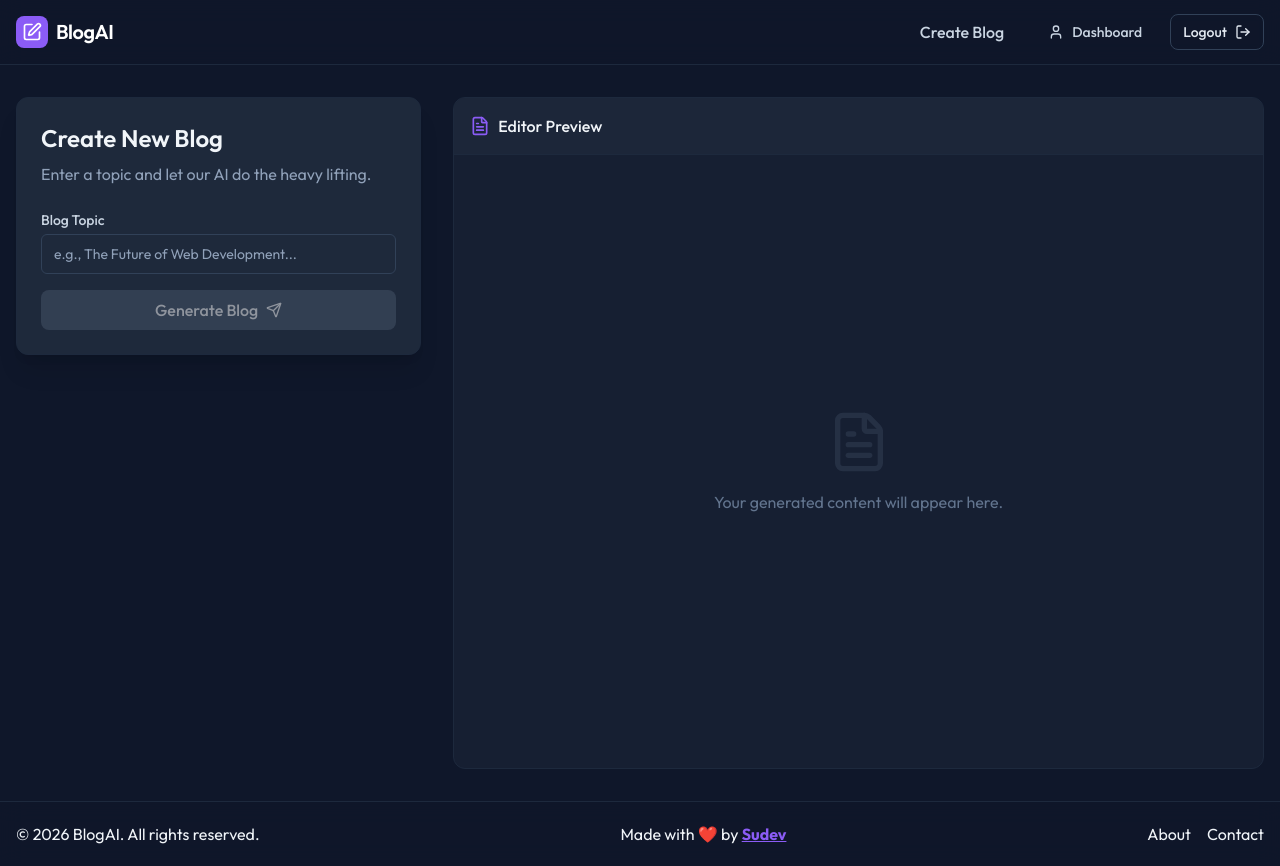
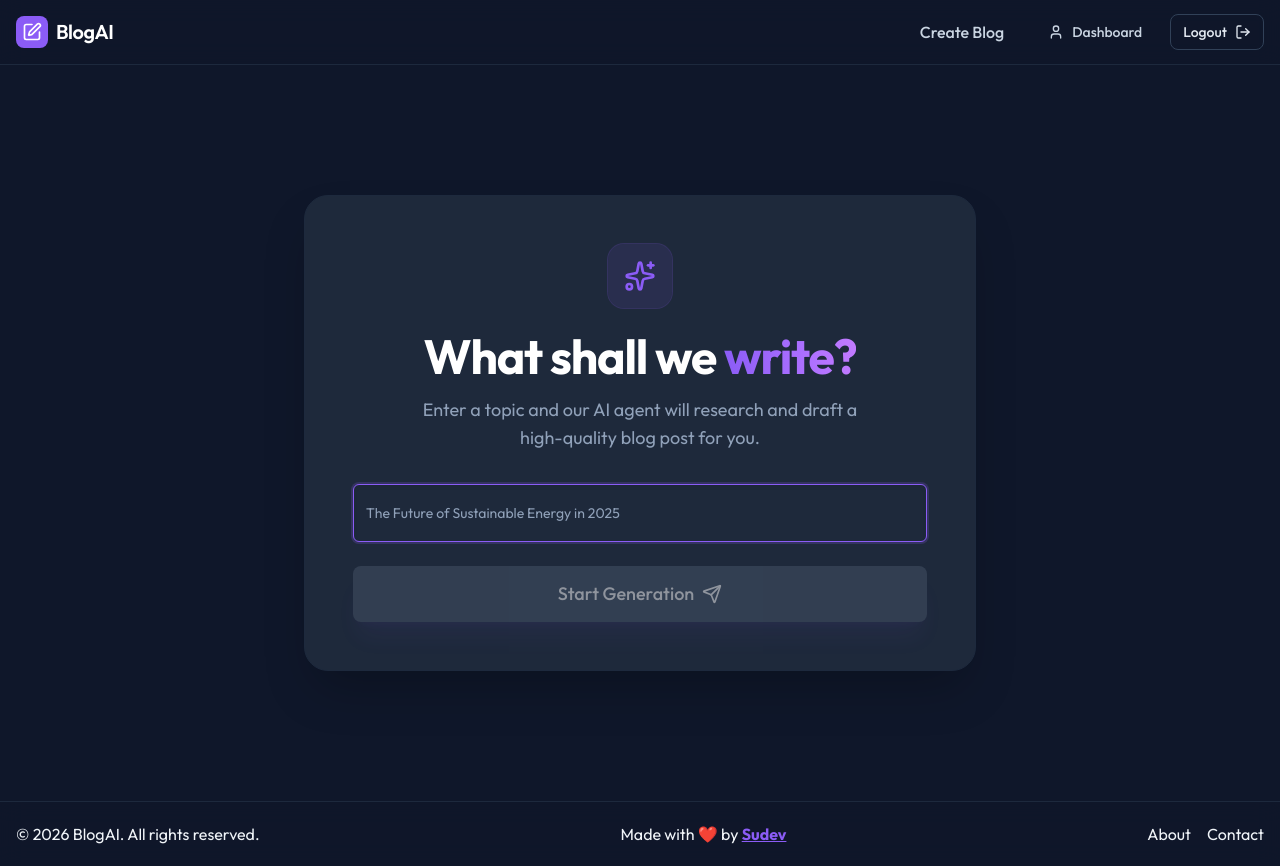
Before and after one commit to SudevOP1/BlogWritingAI, a React (Vite) app in the folder apps/frontend/: page /create-blog in a window 1280 px wide. Built offline with nearby package versions, Linux system fonts and the light colour scheme; sample sign-in values are in the browser's storage.

Commit message:
implemented core frontend functionality

```diff
--- a/apps/frontend/src/pages/BlogCreationPage.jsx
+++ b/apps/frontend/src/pages/BlogCreationPage.jsx
@@ -1,147 +1,100 @@
-import React, { useState } from "react";
+import { useState } from "react";
+import { useNavigate } from "react-router-dom";
 import Button from "../components/ui/Button";
 import Input from "../components/ui/Input";
-import { Send, Loader2, FileText, CheckCircle2 } from "lucide-react";
-import ReactMarkdown from "react-markdown";
-import remarkGfm from "remark-gfm";
-
-const mockMarkdown = `
-# This is a generated blog draft
-Welcome to your new blog! The AI is currently typing this out...
-
-## Key Points
-- AI is fast
-- Markdown is great
-- Tailwind makes things pretty
-
-### Here is some code
-\`\`\`javascript
-const hello = "world";
-console.log(hello);
-\`\`\`
-`;
+import { Send, Sparkles } from "lucide-react";
+import { useAuthContext } from "../context/AuthContext";
+import { useToastContext } from "../context/ToastContext";
 
 const BlogCreationPage = () => {
+  const { backendUrl, accessToken } = useAuthContext();
+  const { addToast } = useToastContext();
+  const navigate = useNavigate();
   const [topic, setTopic] = useState("");
-  const [isGenerating, setIsGenerating] = useState(false);
-  const [generatedContent, setGeneratedContent] = useState("");
-  const [currentStep, setCurrentStep] = useState("idle"); // idle, researching, outlining, drafting, done
+  const [isLoading, setIsLoading] = useState(false);
+  const [error, setError] = useState(null);
 
-  const handleGenerate = (e) => {
+  const handleGenerate = async (e) => {
     e.preventDefault();
     if (!topic) return;
 
-    setIsGenerating(true);
-    setCurrentStep("researching");
-    setGeneratedContent("");
+    setIsLoading(true);
+    setError(null);
 
-    // Mock generation process
-    setTimeout(() => setCurrentStep("outlining"), 2000);
-    setTimeout(() => setCurrentStep("drafting"), 4000);
-    setTimeout(() => {
-      setCurrentStep("done");
-      setIsGenerating(false);
-      setGeneratedContent(mockMarkdown);
-    }, 6000);
+    try {
+      const response = await fetch(`${backendUrl}/blogs/generate?topic=${encodeURIComponent(topic)}`, {
+        method: "POST",
+        headers: {
+          Authorization: `Bearer ${accessToken}`,
+        },
+      });
+
+      const data = await response.json();
+
+      if (!response.ok) {
+        throw new Error(data.error || "Failed to initialize blog generation");
+      }
+
+      const { blog_id } = data;
+      // Redirect to the detail page where progress is handled
+      navigate(`/blog/${blog_id}`);
+    } catch (error) {
+      console.error(error);
+      setError(error.message || "An unexpected error occurred");
+      addToast(error.message || "An unexpected error occurred", "error", 5);
+      setIsLoading(false);
+    }
   };
 
-  const steps = [
-    { id: "researching", label: "Researching topic" },
-    { id: "outlining", label: "Creating outline" },
-    { id: "drafting", label: "Drafting content" },
-  ];
-
   return (
-    <div className="container mx-auto px-4 py-8 h-[calc(100vh-4rem)]">
-      <div className="flex flex-col lg:flex-row gap-8 h-full">
-        {/* Left Panel: Input & Controls */}
-        <div className="w-full lg:w-1/3 flex flex-col gap-6">
-          <div className="bg-surface rounded-xl p-6 border border-slate-800 shadow-xl">
-            <h2 className="text-2xl font-semibold mb-2">Create New Blog</h2>
-            <p className="text-slate-400 mb-6">Enter a topic and let our AI do the heavy lifting.</p>
-
-            <form onSubmit={handleGenerate} className="space-y-4">
-              <div>
-                <label className="block text-sm font-medium text-slate-300 mb-1">Blog Topic</label>
-                <Input
-                  placeholder="e.g., The Future of Web Development..."
-                  value={topic}
-                  onChange={(e) => setTopic(e.target.value)}
-                  disabled={isGenerating}
-                />
-              </div>
-              <Button type="submit" className="w-full group" disabled={!topic || isGenerating} isLoading={isGenerating}>
-                {isGenerating ? "Generating..." : "Generate Blog"}
-                {!isGenerating && <Send className="ml-2 h-4 w-4 group-hover:translate-x-1 transition-transform" />}
-              </Button>
-            </form>
+    <div className="container mx-auto px-4 py-20 min-h-[calc(100vh-4rem)] flex items-center justify-center">
+      <div className="max-w-2xl w-full animate-in fade-in zoom-in duration-500">
+        <div className="bg-surface rounded-3xl p-8 lg:p-12 border border-slate-800 shadow-2xl space-y-8 relative overflow-hidden">
+          <div className="text-center space-y-4 relative z-10">
+            <div className="w-16 h-16 bg-primary/10 rounded-2xl flex items-center justify-center mx-auto mb-6 ring-1 ring-primary/20">
+              <Sparkles className="w-8 h-8 text-primary" />
+            </div>
+            <h1 className="text-4xl font-bold text-white tracking-tight sm:text-5xl">
+              What shall we{" "}
+              <span className="text-transparent bg-clip-text bg-gradient-to-r from-primary to-purple-400">write?</span>
+            </h1>
+            <p className="text-slate-400 text-lg max-w-md mx-auto">
+              Enter a topic and our AI agent will research and draft a high-quality blog post for you.
+            </p>
           </div>
 
-          {/* Progress Indicators */}
-          {(isGenerating || currentStep === "done") && (
-            <div className="bg-surface rounded-xl p-6 border border-slate-800 shadow-xl flex-1">
-              <h3 className="font-semibold mb-4 text-lg">Generation Progress</h3>
-              <div className="space-y-4">
-                {steps.map((step, idx) => {
-                  const stepIndex = steps.findIndex((s) => s.id === currentStep);
-                  const isPast = stepIndex > idx || currentStep === "done";
-                  const isCurrent = step.id === currentStep;
+          <form onSubmit={handleGenerate} className="space-y-6 relative z-10">
+            <div className="space-y-2">
+              <Input
+                placeholder="The Future of Sustainable Energy in 2025"
+                className="text-lg py-7 bg-slate-900/50 border-slate-700 focus:border-primary focus:ring-1 focus:ring-primary/20 transition-all shadow-inner rounded-2xl"
+                value={topic}
+                onChange={(e) => setTopic(e.target.value)}
+                disabled={isLoading}
+                autoFocus
+              />
+            </div>
 
-                  return (
-                    <div key={step.id} className="flex items-center space-x-3">
-                      <div
-                        className={`w-8 h-8 rounded-full flex items-center justify-center border-2
-                        ${
-                          isPast
-                            ? "border-green-500 bg-green-500/10"
-                            : isCurrent
-                              ? "border-primary bg-primary/10"
-                              : "border-slate-700"
-                        }`}
-                      >
-                        {isPast ? (
-                          <CheckCircle2 className="w-4 h-4 text-green-500" />
-                        ) : isCurrent ? (
-                          <Loader2 className="w-4 h-4 text-primary animate-spin" />
-                        ) : (
-                          <span className="text-slate-500 text-sm">{idx + 1}</span>
-                        )}
-                      </div>
-                      <span className={`text-sm ${isPast || isCurrent ? "text-slate-200" : "text-slate-500"}`}>{step.label}</span>
-                    </div>
-                  );
-                })}
+            <Button
+              type="submit"
+              className="w-full py-7 text-lg font-bold shadow-xl shadow-primary/10 rounded-2xl hover:scale-[1.01] active:scale-[0.99] transition group"
+              disabled={!topic || isLoading}
+              isLoading={isLoading}
+            >
+              {isLoading ? "Summoning AI Agent..." : "Start Generation"}
+              {!isLoading && <Send className="ml-2 h-5 w-5 group-hover:translate-x-1 group-hover:-translate-y-1 transition" />}
+            </Button>
+          </form>
+
+          {error && (
+            <div className="bg-red-500/10 border border-red-500/50 rounded-2xl p-5 text-red-400 text-sm animate-in fade-in slide-in-from-top-2 relative z-10">
+              <div className="flex items-center space-x-2 mb-1">
+                <div className="w-1.5 h-1.5 rounded-full bg-red-500" />
+                <span className="font-bold text-red-300 uppercase tracking-wider">Initialization Error</span>
               </div>
+              <p className="text-slate-300">{error}</p>
             </div>
           )}
-        </div>
-
-        {/* Right Panel: Output & Preview */}
-        <div className="w-full lg:w-2/3 flex flex-col bg-surface/50 rounded-xl border border-slate-800 overflow-hidden">
-          <div className="p-4 border-b border-slate-800 flex items-center justify-between bg-surface/80">
-            <div className="flex items-center space-x-2">
-              <FileText className="w-5 h-5 text-primary" />
-              <span className="font-medium">Editor Preview</span>
-            </div>
-            {currentStep === "done" && (
-              <Button size="sm" variant="outline">
-                Save Draft
-              </Button>
-            )}
-          </div>
-
-          <div className="flex-1 overflow-y-auto p-6 lg:p-10 custom-scrollbar">
-            {generatedContent ? (
-              <article className="markdown-body max-w-none">
-                <ReactMarkdown remarkPlugins={[remarkGfm]}>{generatedContent}</ReactMarkdown>
-              </article>
-            ) : (
-              <div className="h-full flex flex-col items-center justify-center text-slate-500 space-y-4">
-                <FileText className="w-16 h-16 opacity-20" />
-                <p>Your generated content will appear here.</p>
-              </div>
-            )}
-          </div>
         </div>
       </div>
     </div>
--- a/apps/frontend/src/pages/BlogDetailPage.jsx
+++ b/apps/frontend/src/pages/BlogDetailPage.jsx
@@ -1,13 +1,33 @@
-import React, { useState, useEffect } from "react";
+import { useState, useEffect } from "react";
 import { useParams, Link } from "react-router-dom";
-import { Heart, MessageSquare, Bookmark, ArrowLeft, Share2 } from "lucide-react";
+import { Heart, MessageSquare, Bookmark, ArrowLeft, Share2, FileText, CheckCircle2 } from "lucide-react";
 import ReactMarkdown from "react-markdown";
 import remarkGfm from "remark-gfm";
 import Button from "../components/ui/Button";
 import { Loader2 } from "lucide-react";
+import { useAuthContext } from "../context/AuthContext";
+import { useToastContext } from "../context/ToastContext";
+
+const steps = [
+  { id: "router", label: "Analyzing Topic" },
+  { id: "research", label: "Researching Topic" },
+  { id: "orchestrator", label: "Creating Outline" },
+  { id: "worker", label: "Drafting Sections" },
+  { id: "reducer", label: "Finalizing Content" },
+];
+
+const BlogDetailPage = () => {
+  const { blogId } = useParams();
+  const { backendUrl } = useAuthContext();
+  const [blog, setBlog] = useState(null);
+  const [isLoading, setIsLoading] = useState(true);
+  const [error, setError] = useState(null);
+  const [currentStep, setCurrentStep] = useState("idle");
+
+  const { addToast } = useToastContext();
 
   const mockBlog = {
-  id: "1",
+    blogId: "1",
     title: "The Future of Agentic AI in Software Engineering",
     content: `
 # Introduction to Agentic AI
@@ -41,31 +61,69 @@ Let's embrace the future!
     is_bookmarked: false,
   };
 
-const BlogDetailPage = () => {
-  const { id } = useParams();
-  const [blog, setBlog] = useState(null);
-  const [isLoading, setIsLoading] = useState(true);
-  const [isLiked, setIsLiked] = useState(false);
-  const [likesCount, setLikesCount] = useState(0);
+  useEffect(() => {
+    let ws = null;
+    let isMounted = true;
 
-  useEffect(() => {
-    // Simulate API fetch
-    const fetchBlog = async () => {
-      setIsLoading(true);
-      setTimeout(() => {
-        setBlog(mockBlog);
-        setIsLiked(mockBlog.is_liked);
-        setLikesCount(mockBlog.likes_count);
+    const connectToBlog = () => {
+      const wsUrl = backendUrl.replace(/^http/, "ws") + `/blogs/${blogId}`;
+      ws = new WebSocket(wsUrl);
+
+      ws.onmessage = (event) => {
+        if (!isMounted) return;
+        const data = JSON.parse(event.data);
+
+        if (data.type === "error") {
+          setError(data.error);
+          addToast(data.error, "error", 5);
           setIsLoading(false);
-      }, 800);
+          return;
+        }
+
+        if (data.type === "blog") {
+          setBlog(data.blog);
+          setIsLoading(false);
+
+          // Update current step based on status
+          if (data.blog.status && data.blog.status.startsWith("processing: ")) {
+            const node = data.blog.status.replace("processing: ", "");
+            setCurrentStep(node);
+          } else if (data.blog.status === "completed") {
+            setCurrentStep("done");
+          } else if (data.blog.status === "failed") {
+            setCurrentStep("idle");
+          }
+        }
+
+        if (data.blog?.is_generated) {
+          ws.close();
+        }
       };
-    fetchBlog();
-  }, [id]);
 
-  const toggleLike = () => {
-    setIsLiked(!isLiked);
-    setLikesCount((prev) => (isLiked ? prev - 1 : prev + 1));
+      ws.onerror = (err) => {
+        if (!isMounted) {
+          return;
+        }
+        console.error("WebSocket error:", err);
+        addToast("Failed to connect to the blog service.", "error", 5);
+        setError("Failed to connect to the blog service.");
+        setIsLoading(false);
       };
+
+      ws.onclose = () => {
+        console.log("WebSocket connection closed");
+      };
+    };
+
+    connectToBlog();
+
+    return () => {
+      isMounted = false;
+      if (ws) {
+        ws.close();
+      }
+    };
+  }, [blogId, backendUrl, addToast]);
 
   if (isLoading) {
     return (
@@ -75,8 +133,113 @@ const BlogDetailPage = () => {
     );
   }
 
+  if (error) {
+    return (
+      <div className="flex flex-col justify-center items-center h-[calc(100vh-4rem)] text-center px-4">
+        <div className="bg-red-500/10 border border-red-500/50 rounded-xl p-6 max-w-md">
+          <h2 className="text-xl font-bold text-red-400 mb-2">Error Loading Blog</h2>
+          <p className="text-slate-400">{error}</p>
+          <Link to="/" className="mt-6 inline-block text-primary hover:underline">
+            Back to Home
+          </Link>
+        </div>
+      </div>
+    );
+  }
+
   if (!blog) return <div className="text-center py-20">Blog not found</div>;
 
+  // Show generating UI if not finished
+  if (!blog.is_generated) {
+    return (
+      <div className="container mx-auto px-4 py-8 min-h-[calc(100vh-4rem)]">
+        <Link to="/" className="inline-flex items-center text-slate-400 hover:text-white mb-6 transition-colors">
+          <ArrowLeft className="w-4 h-4 mr-2" />
+          Back to Feed
+        </Link>
+
+        <div className="flex flex-col lg:flex-row gap-8">
+          {/* Left Panel: Progress */}
+          <div className="w-full lg:w-1/3 flex flex-col gap-6">
+            <div className="bg-surface rounded-xl p-6 border border-slate-800 shadow-xl">
+              <h2 className="text-2xl font-semibold mb-2">Generating Blog</h2>
+              <p className="text-slate-400 mb-6">AI is crafting your masterpiece. This might take a minute.</p>
+
+              <div className="space-y-2">
+                <label className="text-sm font-medium text-slate-400 uppercase tracking-wider">Topic</label>
+                <p className="text-white font-medium bg-slate-800/50 p-3 rounded-lg border border-slate-700/50">{blog.topic}</p>
+              </div>
+            </div>
+
+            {/* Progress Indicators */}
+            <div className="bg-surface rounded-xl p-6 border border-slate-800 shadow-xl">
+              <h3 className="font-semibold mb-4 text-lg">Generation Progress</h3>
+              <div className="space-y-4">
+                {steps.map((step, idx) => {
+                  const stepIndex = steps.findIndex((s) => s.id === currentStep);
+                  const isPast = stepIndex > idx || currentStep === "done";
+                  const isCurrent = step.id === currentStep;
+
+                  return (
+                    <div key={step.id} className="flex items-center space-x-3">
+                      <div
+                        className={`w-8 h-8 rounded-full flex items-center justify-center border-2
+                        ${
+                          isPast
+                            ? "border-green-500 bg-green-500/10"
+                            : isCurrent
+                              ? "border-primary bg-primary/10"
+                              : "border-slate-700"
+                        }`}
+                      >
+                        {isPast ? (
+                          <CheckCircle2 className="w-4 h-4 text-green-500" />
+                        ) : isCurrent ? (
+                          <Loader2 className="w-4 h-4 text-primary animate-spin" />
+                        ) : (
+                          <span className="text-slate-500 text-sm">{idx + 1}</span>
+                        )}
+                      </div>
+                      <span className={`text-sm ${isPast || isCurrent ? "text-slate-200" : "text-slate-500"}`}>{step.label}</span>
+                    </div>
+                  );
+                })}
+              </div>
+            </div>
+          </div>
+
+          {/* Right Panel: Content Preview */}
+          <div className="w-full lg:w-2/3 flex flex-col bg-surface/50 rounded-xl border border-slate-800 overflow-hidden min-h-[500px]">
+            <div className="p-4 border-b border-slate-800 flex items-center justify-between bg-surface/80">
+              <div className="flex items-center space-x-2">
+                <FileText className="w-5 h-5 text-primary" />
+                <span className="font-medium">Live Generation Preview</span>
+              </div>
+              <div className="flex items-center space-x-2">
+                <div className="w-2 h-2 rounded-full bg-green-500 animate-pulse" />
+                <span className="text-xs text-slate-400 font-medium uppercase tracking-tighter">Live Updates</span>
+              </div>
+            </div>
+
+            <div className="flex-1 overflow-y-auto p-6 lg:p-10 custom-scrollbar bg-slate-900/30">
+              {blog.content ? (
+                <article className="markdown-body max-w-none">
+                  <ReactMarkdown remarkPlugins={[remarkGfm]}>{blog.content}</ReactMarkdown>
+                </article>
+              ) : (
+                <div className="h-full min-h-[300px] flex flex-col items-center justify-center text-slate-500 space-y-4">
+                  <Loader2 className="w-12 h-12 text-primary/20 animate-spin" />
+                  <p className="animate-pulse">Waking up the AI writers...</p>
+                </div>
+              )}
+            </div>
+          </div>
+        </div>
+      </div>
+    );
+  }
+
+  // Normal return for generated blog
   return (
     <div className="max-w-4xl mx-auto px-4 py-8">
       <Link to="/" className="inline-flex items-center text-slate-400 hover:text-white mb-8 transition-colors">
@@ -100,13 +263,13 @@ const BlogDetailPage = () => {
             </div>
 
             <div className="flex items-center space-x-2">
-              <Button variant="ghost" size="sm" onClick={toggleLike} className={isLiked ? "text-red-400 hover:text-red-300" : ""}>
-                <Heart className={`w-5 h-5 mr-2 \${isLiked ? 'fill-current' : ''}`} />
-                {likesCount}
+              <Button variant="ghost" size="sm" className="">
+                <Heart className={`w-5 h-5 mr-2`} />
+                {/* {likesCount} */}
               </Button>
               <Button variant="ghost" size="sm">
                 <MessageSquare className="w-5 h-5 mr-2" />
-                {blog.comments_count}
+                {/* {blog.comments_count} */}
               </Button>
               <Button variant="ghost" size="sm">
                 <Bookmark className="w-5 h-5" />
@@ -125,7 +288,7 @@ const BlogDetailPage = () => {
 
       {/* Simple Comments Section Stub */}
       <section className="mt-16 pt-8 border-t border-slate-800">
-        <h3 className="text-2xl font-bold mb-6">Comments ({blog.comments_count})</h3>
+        <h3 className="text-2xl font-bold mb-6">Comments ({blog.comments_count || 0})</h3>
         <div className="bg-surface rounded-lg p-6 text-center text-slate-500">Comments feature coming soon.</div>
       </section>
     </div>
```
Also changed, not shown: apps/frontend/src/context/AuthContext.jsx (+6 -1 lines), apps/frontend/src/pages/LoginPage.jsx (+10 -3 lines), apps/frontend/src/pages/SignupPage.jsx (+10 -3 lines), 1 other file (tests, documents, lock files or other folders). Lines whose indentation alone changed are shown as unchanged.
